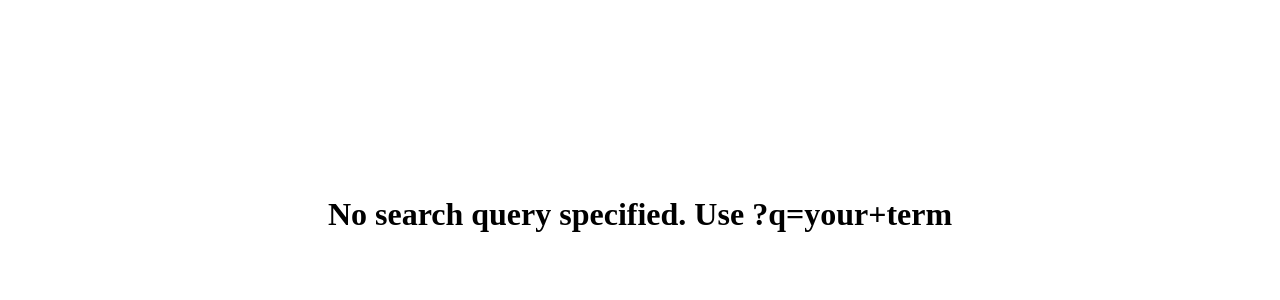
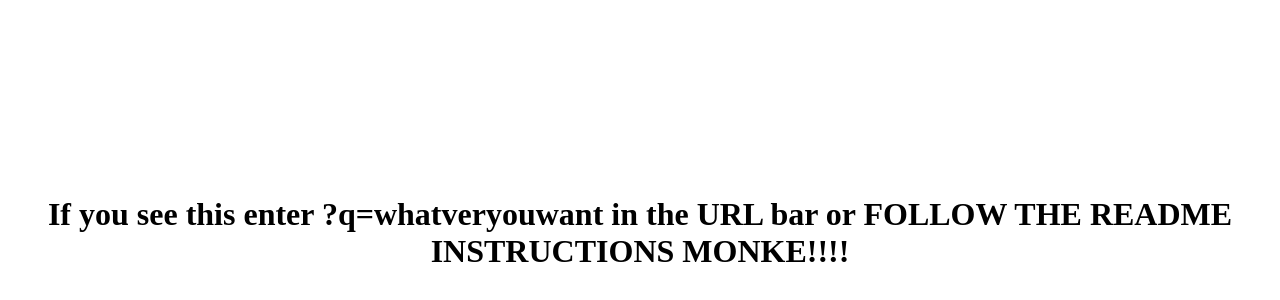
Before and after one commit to InkBoyM/bingunblocked, a plain HTML site: page index.htm in a window 1280 px wide. Shown: the part 60-360 px from the top of the page. Drawn offline with Linux system fonts and the light colour scheme.

Commit message:
Update index.htm

```diff
--- a/index.htm
+++ b/index.htm
@@ -34,7 +34,7 @@
       document.body.appendChild(embed);
     } else {
       document.title = "No Search Query";
-      document.body.innerHTML = "<h1 style='text-align:center;margin-top:20%;'>No search query specified. Use ?q=your+term</h1>";
+      document.body.innerHTML = "<h1 style='text-align:center;margin-top:20%;'>If you see this enter ?q=whatveryouwant in the URL bar or FOLLOW THE README INSTRUCTIONS MONKE!!!!</h1>";
     }
   </script>
 </body>
```
